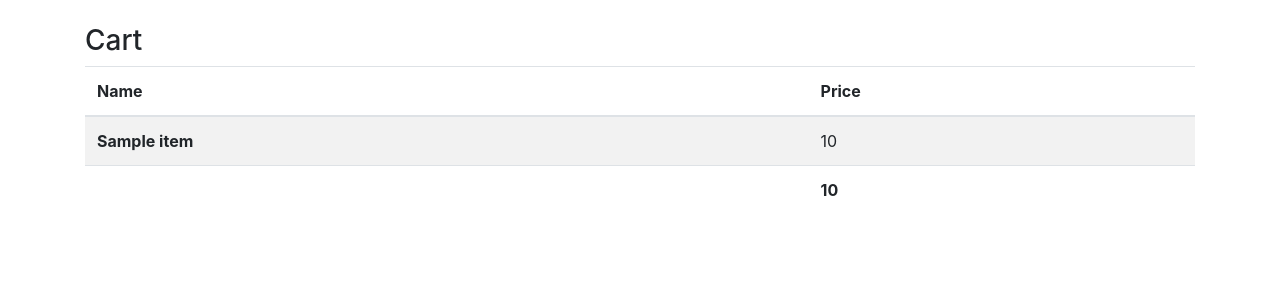
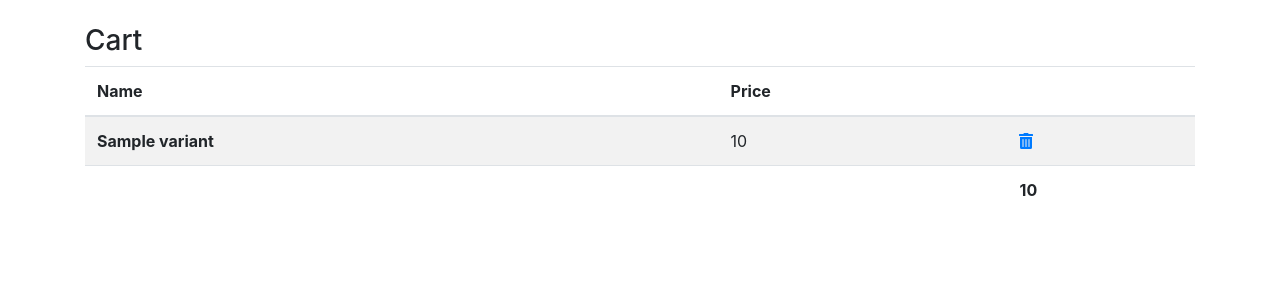
Before and after one commit to nishanthc/dj-shopify, a Django app: template templates/cart.html in a window 1280 px wide. Shown: the part 56-356 px from the top of the page. Run offline with Django 3.2, Linux system fonts and the light colour scheme; the template is opened without the code that fills it: most values are stand-ins (such as "Sample title", 1, 10 or a date in 2020); parts of the project's set-up code (start-up, migrations or seed data) failed here and were passed over; some libraries are stand-ins or nearby versions.

Commit message:
added remove from cart for sessions

```diff
--- a/djshopify/urls.py
+++ b/djshopify/urls.py
@@ -16,13 +16,14 @@ Including another URLconf
 from django.contrib import admin
 from django.urls import path, include, re_path
 
-from shop.views import ProductListingView, CartView, ProductDetailView, AddToCartView
+from shop.views import ProductListingView, CartView, ProductDetailView, AddToCartView, RemoveFromCartView
 
 urlpatterns = [
     path('', ProductListingView.as_view()),
-    path('cart/', CartView.as_view()),
+    path('cart/', CartView.as_view(), name="cart"),
     re_path(r'^product/(?P<pk>\d+)$', ProductDetailView.as_view(), name='product-detail'),
     re_path(r'^add_to_cart/(?P<pk>\d+)$', AddToCartView.as_view(), name='add-to-cart'),
+    re_path(r'^remove_from_cart/(?P<pk>\d+)$', RemoveFromCartView.as_view(), name='remove-from-cart'),
 
     path('admin/', admin.site.urls),
     path('accounts/', include('accounts.urls')),
--- a/templates/base.html
+++ b/templates/base.html
@@ -7,6 +7,7 @@
     <script defer src="https://use.fontawesome.com/releases/v5.0.2/js/all.js"></script>
     <link rel="stylesheet" href="https://maxcdn.bootstrapcdn.com/bootstrap/4.0.0/css/bootstrap.min.css"
           integrity="sha384-Gn5384xqQ1aoWXA+058RXPxPg6fy4IWvTNh0E263XmFcJlSAwiGgFAW/dAiS6JXm" crossorigin="anonymous">
+    <script src="https://kit.fontawesome.com/9fcf1d5dd5.js" crossorigin="anonymous"></script>
     <!-- ADDITIONAL STYLESHEET HERE -->
     <title>dj-shopify example</title>
 </head>
--- a/templates/cart.html
+++ b/templates/cart.html
@@ -8,21 +8,26 @@
             <tr>
                 <th scope="col">Name</th>
                 <th scope="col">Price</th>
+                <th scope="col"></th>
             </tr>
             </thead>
             <tbody>
 
 
-            {% for item in cart_items %}
+            {% for variant in cart_items %}
                 <tr>
-                    <th>{{ item }}</th>
-                    <td>{{ item.price }}</td>
+                    <th>{{ variant }}</th>
+                    <td>{{ variant.price }}</td>
+                    <td><a href="/remove_from_cart/{{ variant.id }}"><i class="fas fa-trash-alt"></i>
+
+                    </a></td>
+
 
                 </tr>
             {% endfor %}
             <tr>
                 <th></th>
-
+                <td></td>
                 <th scope="row">{{ total }}</th>
 
             </tr>
```
Also changed, not shown: shop/views.py (+10 -0 lines).
